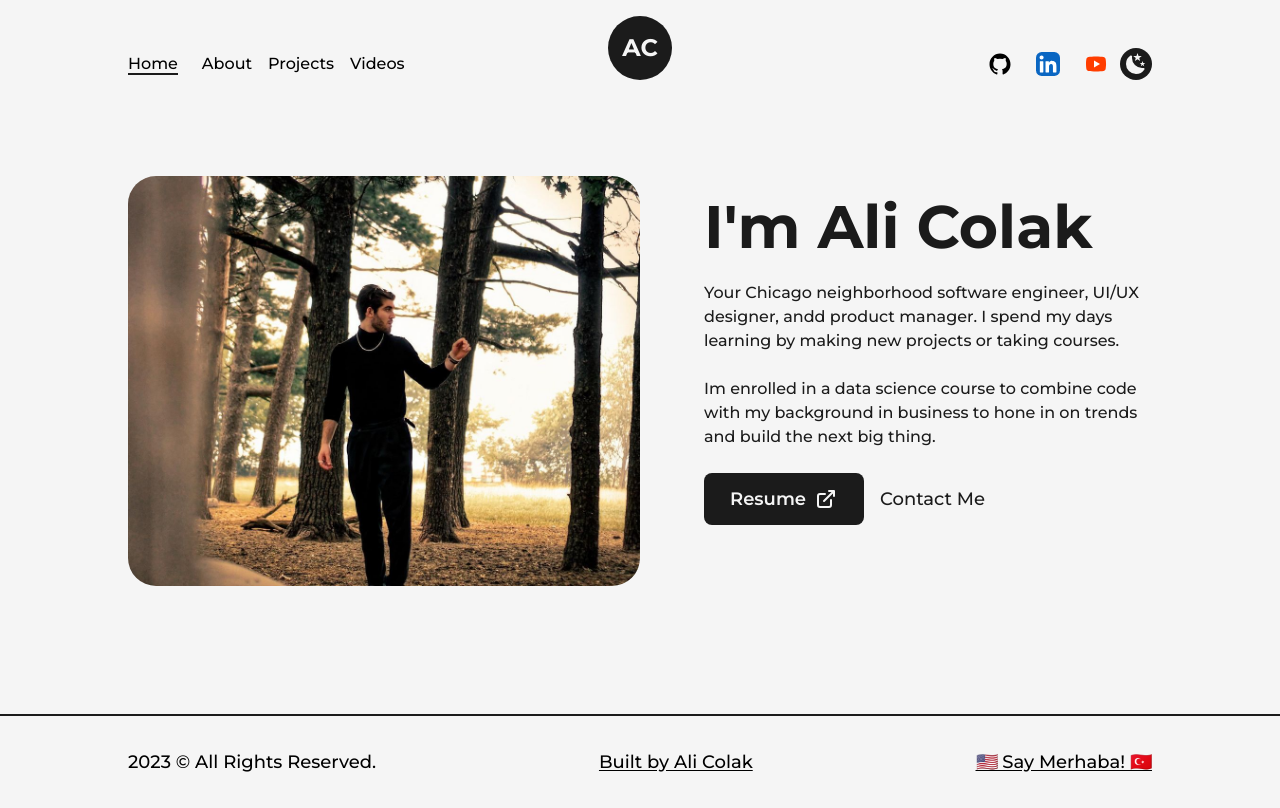
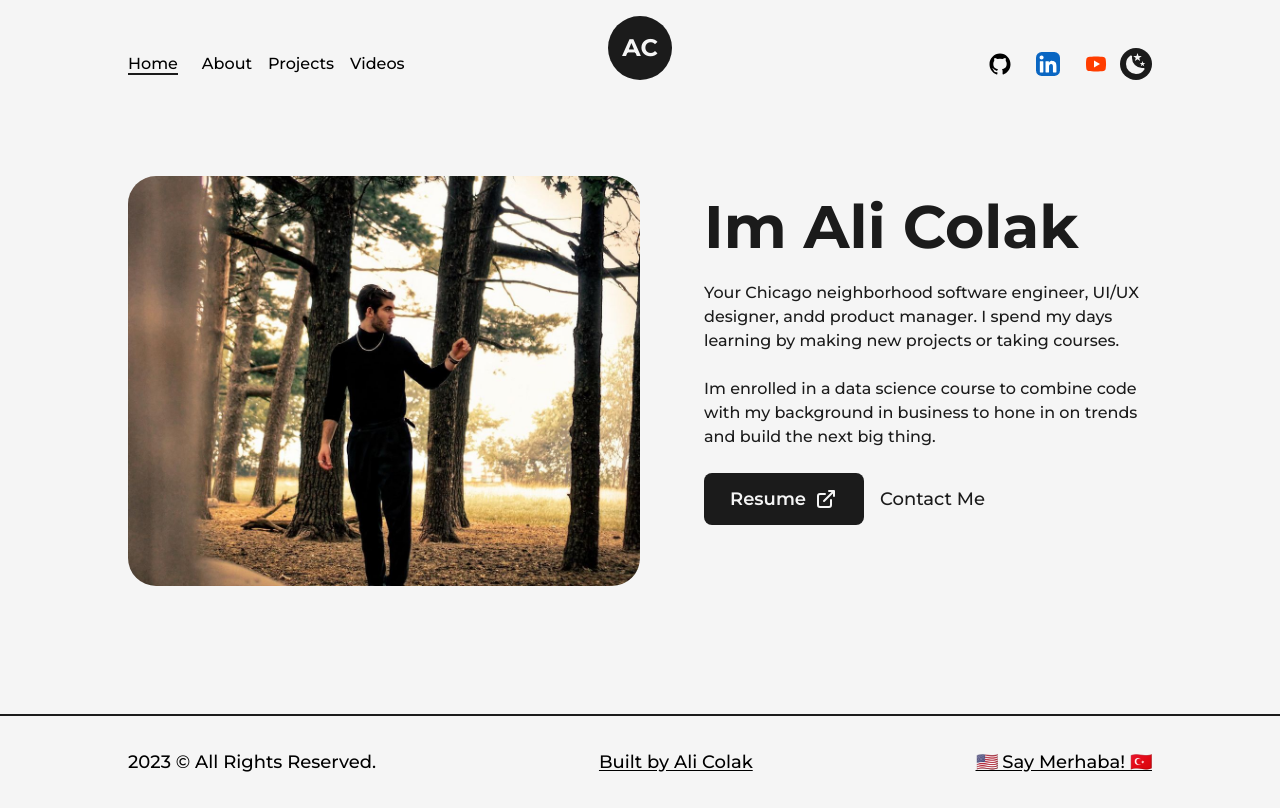
Before and after one commit to imalicolak/alicolak-portfolio1, a Next.js app: page / in a window 1280 px wide. Built offline with nearby package versions, Linux system fonts and the light colour scheme.

Commit message:
Text edit

```diff
--- a/src/pages/index.jsx
+++ b/src/pages/index.jsx
@@ -34,7 +34,7 @@ export default function Home() {
             </div>
             <div className="w-1/2 flex flex-col items-center self-center pl-16 lg:w-full lg:text-center lg:mt-12 lg:pl-0 ">
               <AnimatedText
-                text="I'm Ali Colak"
+                text="Im Ali Colak"
                 className="!text-6xl !text-left xl:!text-5xl lg:!text-center lg:!text-6xl md:!text-5xl sm:!text-3xl"
               />
               <p className="my-4 text-base font-medium md:text-sm sm:text-xs">
```
